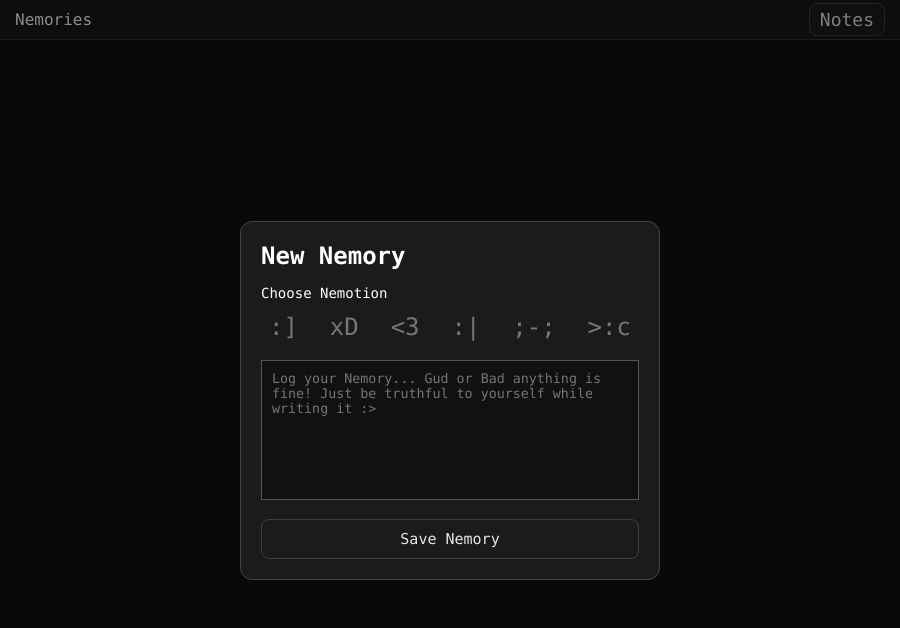
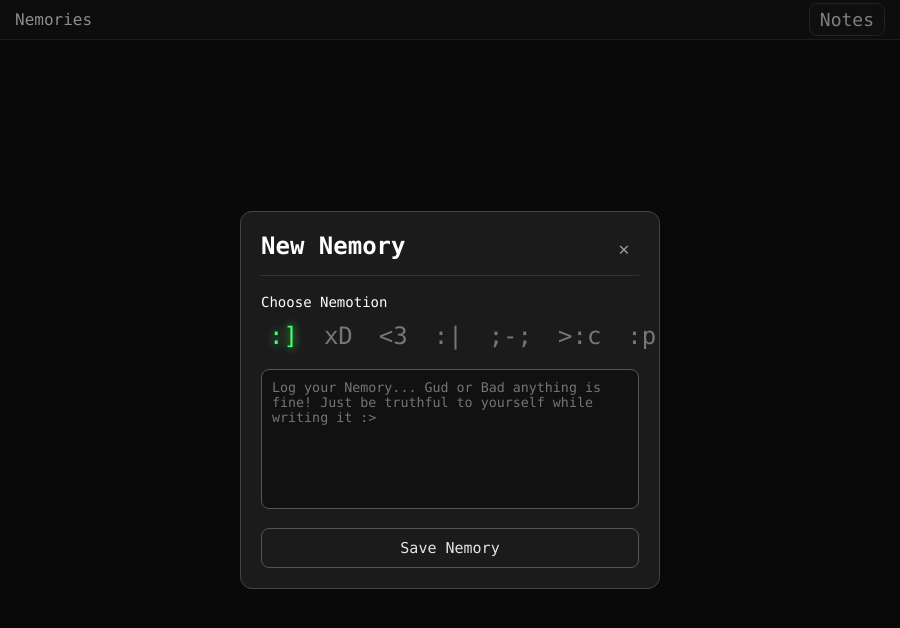
Before and after one commit to adonutartist/Nemories, an Electron app: page index.html in a window 900 px wide. Both pictures are taken after a click on the button "Notes". Drawn offline with Linux system fonts and the light colour scheme.

Commit message:
UI coool cool ui  close button

```diff
--- a/index.html
+++ b/index.html
@@ -15,7 +15,10 @@
     </div>
     <div id="journalModal" class="hidden">
         <div id="journalBox">
-            <h2>New Nemory</h2>
+            <div id="journalHeader">
+                <h2>New Nemory</h2>
+                <button id="closeJournal">✕</button>
+            </div>
             <p id="emotionTitle">Choose Nemotion</p>
             <div id="emotionRow">
                 <button class="emotion" data-emotion="happy">:]</button>
@@ -24,6 +27,7 @@
                 <button class="emotion" data-emotion="neutral">:|</button>
                 <button class="emotion" data-emotion="sad">;-;</button>
                 <button class="emotion" data-emotion="angry">>:c</button>
+                <button class="emotion" data-emotion="tired">:p</button>
             </div>
             <textarea id="memoryText" placeholder="Log your Nemory... Gud or Bad anything is fine! Just be truthful to yourself while writing it :>"></textarea>
             <button id="saveMemory">Save Nemory</button>
--- a/script.js
+++ b/script.js
@@ -4,6 +4,7 @@ const noteButton = document.getElementById("noteButton");
 const journalModal = document.getElementById("journalModal");
 const saveMemory = document.getElementById("saveMemory");
 const emotionButtons = document.querySelectorAll(".emotion");
+const closeJournal = document.getElementById("closeJournal");
 let selectedEmotion = "happy";
 function resizeCanvas(){
     canvas.width = canvas.clientWidth;
@@ -88,6 +89,9 @@ emotionButtons.forEach(button => {
         selectedEmotion = button.dataset.emotion;
     });
 });
+closeJournal.addEventListener("click", () => {
+    journalModal.classList.add("hidden");
+});
 emotionButtons[0].classList.add("selected");
 intersections.push(new Intersection(0, 0));
 roads.push(new Road(0, 0, 0, -120));
--- a/style.css
+++ b/style.css
@@ -112,8 +112,16 @@ body{
     background: #111;
     color: white;
     border: 1px solid #555;
+    outline: none;
+    border-radius: 8px;
     padding: 10px;
     margin-bottom: 15px;
+}
+
+#memoryText:focus{
+    outline: none;
+    border: 1px solid #ffffff;
+    box-shadow: 0 0 10px rgba(203, 203, 203, 0.3);
 }
 
 #saveMemory{
@@ -121,7 +129,7 @@ body{
     height: 40px;
     background: #1b1b1b;
     color: #e5e5e5;
-    border: 1px solid #3f3f3f;
+    border: 1px solid #555;
     border-radius: 8px;
     cursor: pointer;
     transition: all .2s ease;
@@ -157,37 +165,74 @@ body{
 }
 
 .emotion[data-emotion="happy"]:hover,
-.emotion[data-emotion="happy"]:selected{
+.emotion[data-emotion="happy"].selected{
     color: #47ff6b;
     text-shadow: 0 0 10px #47ff6b;
 }
 
 .emotion[data-emotion="excited"]:hover,
-.emotion[data-emotion="excited"]:selected{
+.emotion[data-emotion="excited"].selected{
     color: #ffe84d;
     text-shadow: 0 0 10px #ffe84d;
 }
 
 .emotion[data-emotion="loving"]:hover,
-.emotion[data-emotion="loving"]:selected{
+.emotion[data-emotion="loving"].selected{
     color: #ff63d5;
     text-shadow: 0 0 10px #ff63d5;
 }
 
 .emotion[data-emotion="neutral"]:hover,
-.emotion[data-emotion="neutral"]:selected{
+.emotion[data-emotion="neutral"].selected{
     color: white;
     text-shadow: 0 0 10px white;
 }
 
 .emotion[data-emotion="sad"]:hover,
-.emotion[data-emotion="sad"]:selected{
+.emotion[data-emotion="sad"].selected{
     color: #66c8ff;
     text-shadow: 0 0 10px #66c8ff;
 }
 
 .emotion[data-emotion="angry"]:hover,
-.emotion[data-emotion="angry"]:selected{
+.emotion[data-emotion="angry"].selected{
     color: #ff5050;
     text-shadow: 0 0 10px #ff5050;
 }
+
+.emotion[data-emotion="tired"]:hover,
+.emotion[data-emotion="tired"].selected{
+    color: #a78bfa;
+    text-shadow: 0 0 10px #a78bfa;
+}
+
+#journalHeader{
+    display: flex;
+    justify-content: space-between;
+    align-items: center;
+    border-bottom: 1px solid #333;
+    margin-bottom: 18px;
+}
+
+#closeJournal{
+    width: 30px;
+    height: 30px;
+    background: none;
+    border: none;
+    color: #9a9a9a;
+    font-size: 18px;
+    cursor: pointer;
+    border-radius: 6px;
+    margin-top: -10px;
+    transition: all .2s ease;
+}
+
+#closeJournal:hover{
+    color: #ff4d4d;
+    background: #2a1b1b;
+    box-shadow: 0 0 10px rgba(255, 77, 77, .45);
+}
+
+#closeJournal:active{
+    transform: scale(.92);
+}
```
